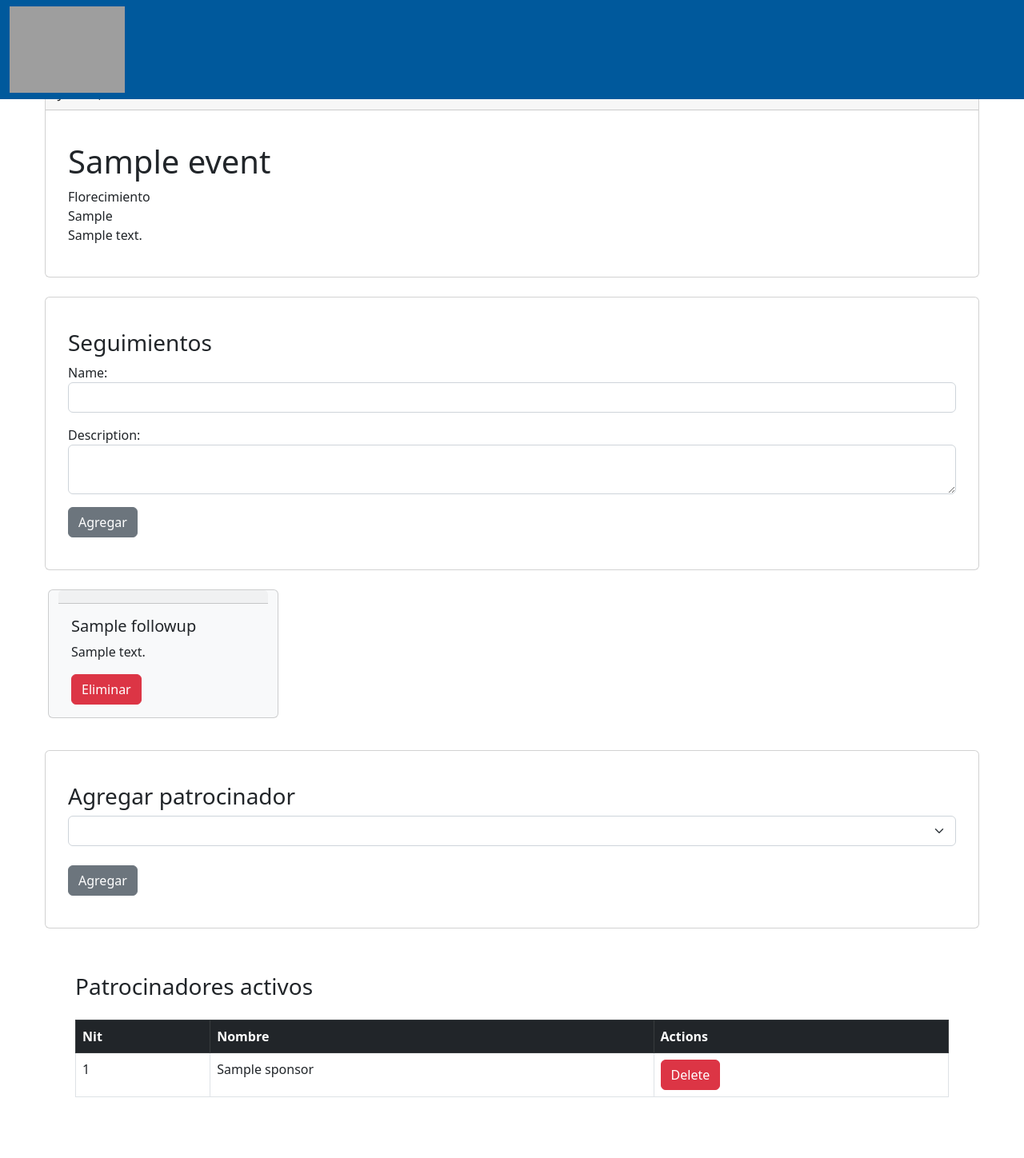
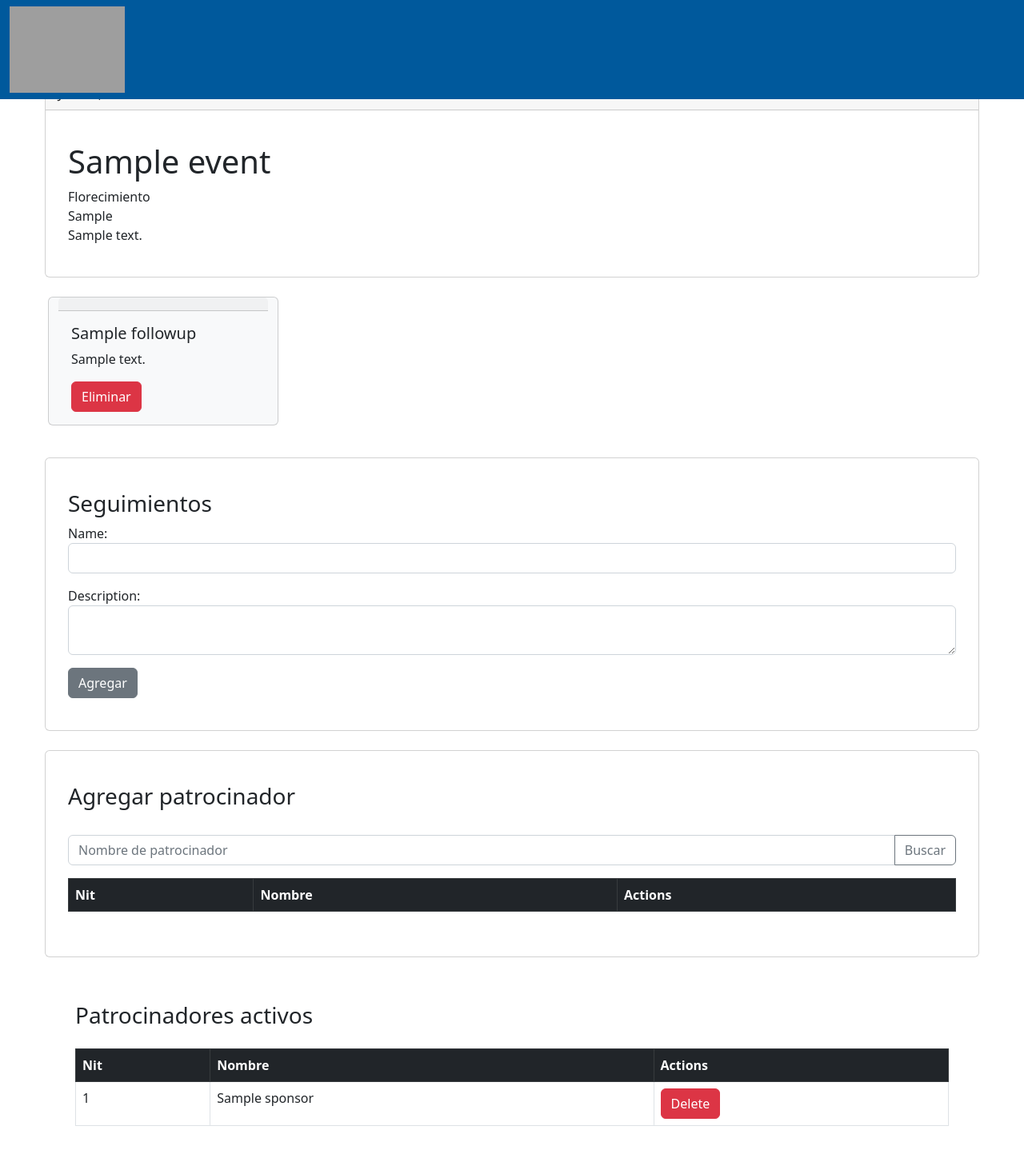
Before and after one commit to Br14nMat/crm-project, a Django app: page /event/info/1 in a window 1280 px wide. Shown: the whole page at 80% size. Before the commit the page ends 1372 px from the top, so only its background shows below. Run offline with Django 4.2, Linux system fonts and the light colour scheme; tables that the repository leaves empty hold one stand-in row (values such as "Sample post"); lists and menus that the app fills with data are empty; grey boxes are pictures that could not be loaded.

Commit message:
feat (hu5): Added table for selecting user on event, and filter

```diff
--- a/CRM/core/templates/event_info.html
+++ b/CRM/core/templates/event_info.html
@@ -15,6 +15,19 @@
         </div>
     </div>
     <br>
+
+    <div class="row row-cols-1 row-cols-md-1 g-4 px-4">
+        {% for f in followups %}
+            <div class="card text-dark bg-light mb-3 mx-3" style="max-width: 18rem;">
+                <div class="card-header"></div>
+                <div class="card-body">
+                    <h5 class="card-title">{{f.name}}</h5>
+                    <p class="card-text">{{f.description}}</p>
+                    <a href ="followup/delete/{{event.id}}/{{f.id}}" class="btn btn-danger">Eliminar</a>
+                </div>
+            </div>
+        {% endfor %}
+    </div><br>
 
 
     <section class="followups">
@@ -34,18 +47,6 @@
         </div>
         <br>
 
-    <div class="row row-cols-1 row-cols-md-1 g-4 px-4">
-        {% for f in followups %}
-            <div class="card text-dark bg-light mb-3 mx-3" style="max-width: 18rem;">
-                <div class="card-header"></div>
-                <div class="card-body">
-                    <h5 class="card-title">{{f.name}}</h5>
-                    <p class="card-text">{{f.description}}</p>
-                    <a href ="followup/delete/{{event.id}}/{{f.id}}" class="btn btn-danger">Eliminar</a>
-                </div>
-            </div>
-        {% endfor %}
-    </div><br>
 
     </section>
 
@@ -54,16 +55,39 @@
             <div class="card-body">
                 <div class="container-sm py-4">
                     <h3>Agregar patrocinador</h3>
+                    <br>
+                    <form action="" method="POST" name="filter_sponsors">
+                        {% csrf_token %}
+                        <div class="input-group mb-3">
+                            <input type="text" class="form-control" placeholder="Nombre de patrocinador" name="sponsor_name">
+                            <button class="btn btn-outline-secondary" type="submit" name="filter_sponsors" value="filter_sponsors">Buscar</button>
+                        </div>
+                    </form>
+
+
                     <div class="form-group"></div>
                         <form action="" method="POST" name="link_sponsor">
                             {% csrf_token %}
-                            <select class="form-select" aria-label="Select Sponsor" name="nit">
-                                {% for s in sponsors%}
-                                    <option value={{s.nit}}>{{s.nit}}</option>
-                                {% endfor %}
-                            </select>
-                            <br>
-                            <button type="submit" class="btn btn-secondary" name="link_sponsor" value="link_sponsor">Agregar</button>
+                            <table class="table table-hover table-bordered">
+                                <thead class="table-dark">
+                                    <tr>
+                                        <th>Nit</th>
+                                        <th>Nombre</th>
+                                        <th>Actions</th>
+                                    </tr>
+                                </thead>
+                                <tbody>
+                                    {% for s in sponsors %}
+                                    <tr>
+                                        <td>{{s.nit}}</td>
+                                        <td>{{s.name}}</td>
+                                        <td>
+                                            <button type="submit" class="btn btn-secondary" name="link_sponsor" value={{s.nit}}>Agregar</button>
+                                        </td>
+                                    </tr>
+                                    {% endfor %}
+                                </tbody>
+                            </table>
                         </form>
                     </div>
                 </div>
--- a/CRM/core/views.py
+++ b/CRM/core/views.py
@@ -144,11 +144,21 @@ def show_event(request, id):
                     fol.save()
                 return redirect("/event/info/"+str(id))
             if request.POST.get('link_sponsor'):
-                selected_nit= request.POST.get('nit', None)
+                selected_nit= request.POST.get('link_sponsor', None)
                 sponsor = Sponsor.objects.get(nit=selected_nit)
                 event.sponsors.add(sponsor)
                 sponsor.events.add(event)
                 return redirect("/event/info/"+str(id))
+            if request.POST.get('filter_sponsors'):
+                sponsor_name = request.POST.get('sponsor_name', '')
+                sponsors=Sponsor.objects.filter(name__istartswith=sponsor_name)
+                return render(request, "event_info.html", {
+                    "event": event,
+                    "followups": followups,
+                    "form": form,
+                    "sponsors" : sponsors,
+                    "event_sponsors" : used_sponsors})
+
     except ValueError:
         return render(request, 'event_info.html', {
             'form': FollowupForm,
```
